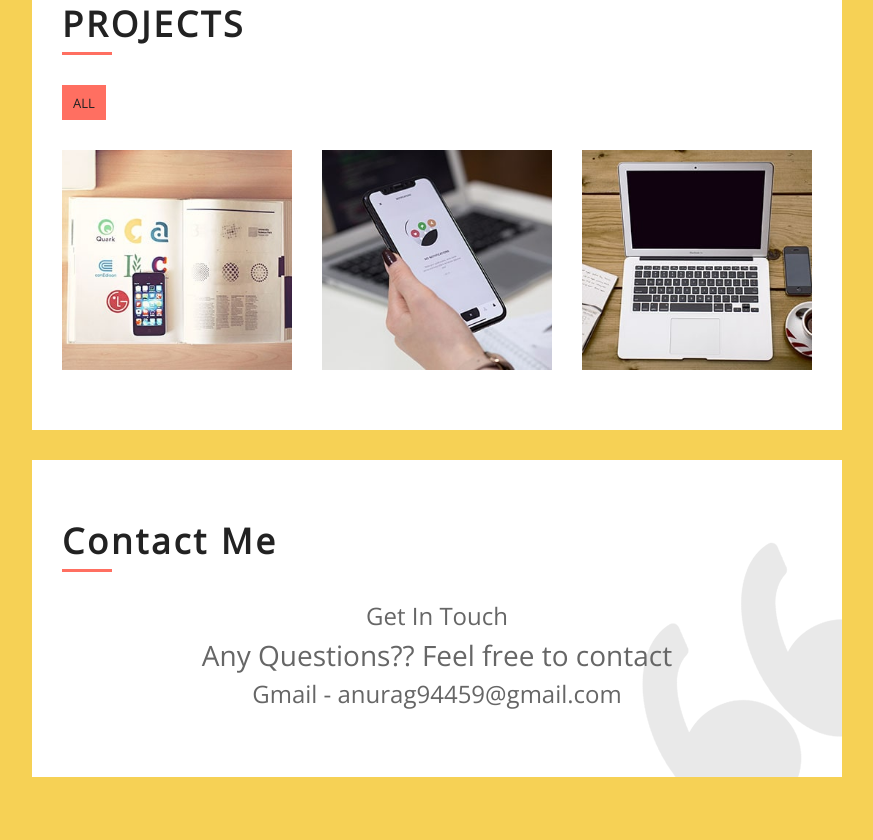
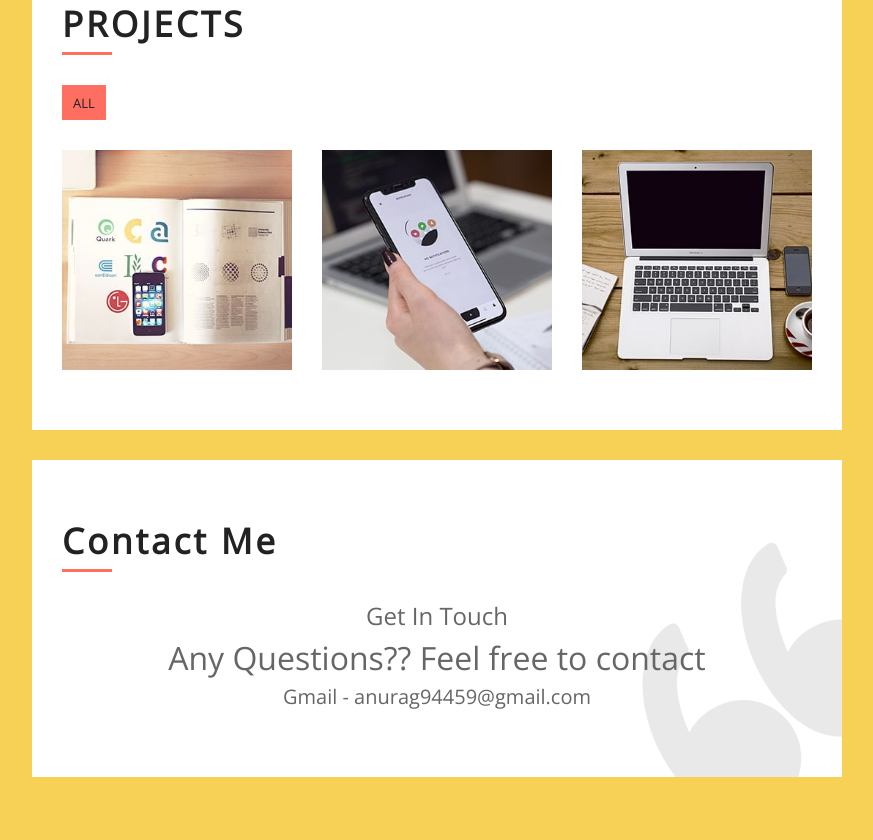
Before and after one commit to anurag94459/Resume, a plain HTML site: page index.html in a window 1280 px wide. Shown: the part 2292-3132 px from the top of the page, without its empty margins (368-1241 px from the left). Drawn offline with nearby package versions, Linux system fonts and the light colour scheme; some packages are replaced by stand-ins of ours; a script that the page names is missing; files whose address does not match are found by name.

Commit message:
index.html

```diff
--- a/index.html
+++ b/index.html
@@ -278,8 +278,8 @@
                             <h2>Contact Me</h2>
                         </div>
                         <h4><center>Get In Touch</center></h4>
-                        <h3><center>Any Questions?? Feel free to contact</center></h3>
-                        <h4><center>Gmail - anurag94459@gmail.com</center></h4>
+                        <h2><center>Any Questions?? Feel free to contact</center></h2>
+                        <h5><center>Gmail - anurag94459@gmail.com</center></h5>
                     </div>
                 </div>
                 <!-- Review End -->
```
